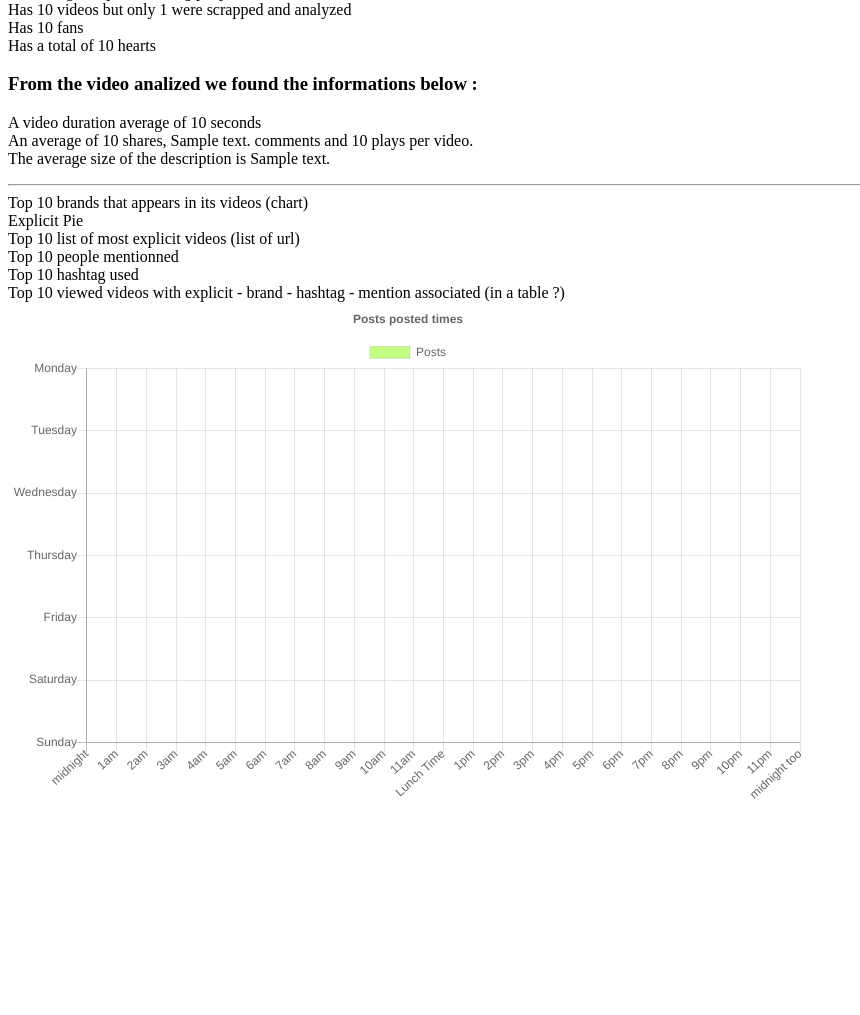
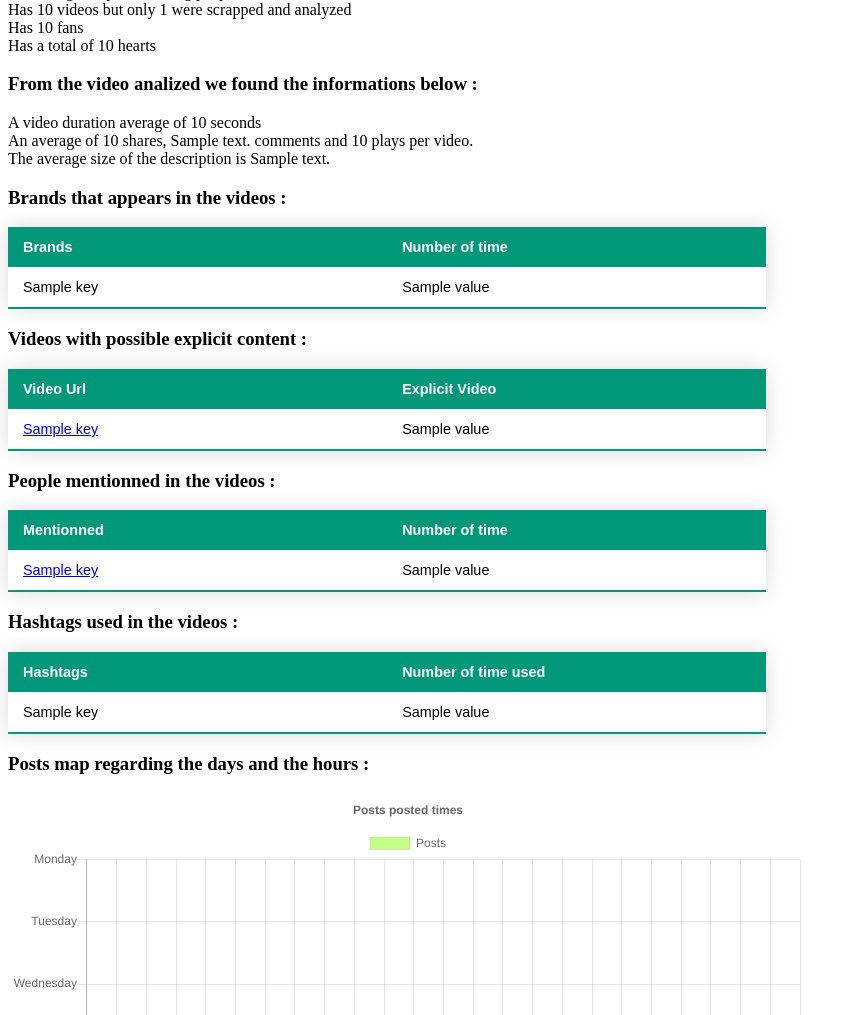
Before and after one commit to VictorLuc4/Social-Net-SCrap, a Flask app: template ffl/templates/custom.html in a window 1280 px wide. Shown: the part 341-1356 px from the top of the page, without its empty margins (0-860 px from the left). Before the commit the page ends 1140 px from the top, so only its background shows below. Run offline with Flask 2, Linux system fonts and the light colour scheme; the template is opened without the code that fills it: most values are stand-ins (such as "Sample title", 1, 10 or a date in 2020); form fields are guessed from the names that the template uses.

Commit message:
finished base user

```diff
--- a/ffl/app.py
+++ b/ffl/app.py
@@ -11,13 +11,18 @@ import utils
 from form import searchform
 
 from dotenv import load_dotenv
+
+app = Flask(__name__)
+SECRET_KEY = os.urandom(32)
+app.config['SECRET_KEY'] = SECRET_KEY
+
 load_dotenv()
 
 db_host = os.getenv('SNS_DB_HOST', '127.0.0.1')
 db_port = os.getenv('SNS_DB_PORT', 3630)
-db_user = os.getenv('SNS_DB_USER', '...')
-db_pass = os.getenv('SNS_DB_PASS', '...')
-db_name = os.getenv('SNS_DB_NAME', '...')
+db_user = os.getenv('SNS_DB_USER', 'toto')
+db_pass = os.getenv('SNS_DB_PASS', 'toto.')
+db_name = os.getenv('SNS_DB_NAME', 'toto')
 
 mydb = mysql.connector.connect(
     host = db_host,
@@ -30,9 +35,7 @@ mydb = mysql.connector.connect(
 
 cursor = mydb.cursor()
 
-SECRET_KEY = os.urandom(32)
-app = Flask(__name__)
-app.config['SECRET_KEY'] = SECRET_KEY
+
 
 @app.route("/", methods=['GET', 'POST'])
 def chart():
@@ -80,4 +83,9 @@ def custom(name="N/A"):
     userInfo = sqlquery.getUserInfo(cursor, name)
     videos = sqlquery.getUserVideos(cursor, name)
     videosInfo = utils.computeVideosInfo(videos)
-    return render_template('custom.html', form=searchForm, info=userInfo, vidinfo=videosInfo)
+    explicits = sqlquery.getExplicitVideoUrlFromUser(cursor, name)
+    hashtags = sqlquery.getHashtagsCountForUser(cursor, name)
+    mentions = sqlquery.getMentionsFromUser(cursor, name)
+    brands = sqlquery.getBrandsCountForUser(cursor, name)
+    return render_template('custom.html', form=searchForm, info=userInfo, vidinfo=videosInfo, \
+                            explicits=explicits, hashtags=hashtags, mentions=mentions, brands=brands)
--- /dev/null
+++ b/ffl/static/table.css
@@ -0,0 +1,43 @@
+.styled-table {
+    border-collapse: collapse;
+    margin: 10 0;
+    font-size: 0.9em;
+    font-family: sans-serif;
+    width: 60%;
+    box-shadow: 0 0 20px rgba(0, 0, 0, 0.15);
+}
+
+.styled-table thead tr {
+    background-color: #009879;
+    color: #ffffff;
+    text-align: left;
+}
+
+.styled-table th,
+.styled-table td {
+    padding: 12px 15px;
+}
+
+tbody {
+    display: block;
+    overflow: auto;
+    max-height: 200px;
+}
+
+thead, tbody tr {
+    display: table;
+    width: 100%;
+    table-layout: fixed;
+}
+
+.styled-table tbody tr {
+    border-bottom: 1px solid #dddddd;
+}
+
+.styled-table tbody tr:nth-of-type(even) {
+    background-color: #f3f3f3;
+}
+
+.styled-table tbody tr:last-of-type {
+    border-bottom: 2px solid #009879;
+}
--- a/ffl/templates/chart.html
+++ b/ffl/templates/chart.html
@@ -1,7 +1,7 @@
 {% extends "base.html" %}
 
 {% block content %}
-<link rel="stylesheet" href="static/styles.css">
+<link rel="stylesheet" href="/static/styles.css">
 
 <h1>General Overview</h1>
 <!-- bar chart canvas element -->
--- a/ffl/templates/custom.html
+++ b/ffl/templates/custom.html
@@ -1,6 +1,8 @@
 {% extends "base.html" %}
 
 {% block content %}
+<link rel="stylesheet" href="/static/table.css">
+
 <h1>Search result for : {{ info.nickname }} </h1>
 <div class="wrapper">
     <h3>Basic informations : </h3>
@@ -41,27 +43,93 @@
             The average size of the description is {{ vidinfo.descSize_av }}
         </p>
     </div>
-    <hr>
     <div>
-        Top 10 brands that appears in its videos (chart)
+        <h3>Brands that appears in the videos :</h3>
+        <table class="styled-table">
+            <thead>
+                <tr>
+                    <th>Brands</th>
+                    <th>Number of time</th>
+                </tr>
+            </thead>
+            <tbody>
+                {% for key, value in brands.items() %}
+                <tr>
+                    <td>{{key}}</td>
+                    <td>{{value}}</td>
+                </tr>
+                {% endfor %}
+            </tbody>
+        </table>
     </div>
     <div>
-        Explicit Pie
+        <h3>Videos with possible explicit content :</h3>
+        <table class="styled-table">
+            <thead>
+                <tr>
+                    <th>Video Url</th>
+                    <th>Explicit Video</th>
+                </tr>
+            </thead>
+            <tbody>
+                {% for key, value in explicits.items() %}
+                <tr>
+                    {% if value == 'N/A' %}
+                        <td>{{key}}</td>
+                    {% else %}
+                        <td><a href="{{key}}" target="_blank" rel="noopener noreferrer">{{key}}</a></td>
+                    {% endif %}
+                    <td>{{ value }}</td>
+                </tr>
+                {% endfor %}
+            </tbody>
+        </table>
     </div>
     <div>
-        Top 10 list of most explicit videos (list of url)
+        <h3>People mentionned in the videos : </h3>
+        <table class="styled-table">
+            <thead>
+                <tr>
+                    <th>Mentionned</th>
+                    <th>Number of time</th>
+                </tr>
+            </thead>
+            <tbody>
+                {% for key, value in mentions.items() %}
+                <tr>
+                    {% if value == 'N/A' %}
+                    <td>{{key}}</td>
+                    {% else %}
+                    <td><a href="https://www.tiktok.com/{{key}}" target="_blank" rel="noopener noreferrer">{{key}}</a></td>
+                    {% endif %}
+                    <td>{{value}}</td>
+                </tr>
+                {% endfor %}
+            </tbody>
+        </table>
     </div>
     <div>
-        Top 10 people mentionned
-    </div>
-    <div>
-        Top 10 hashtag used
-    </div>
-    <div>
-        Top 10 viewed videos with explicit - brand - hashtag - mention associated (in a table ?)
+        <h3>Hashtags used in the videos : </h3>
+        <table class="styled-table">
+            <thead>
+                <tr>
+                    <th>Hashtags</th>
+                    <th>Number of time used</th>
+                </tr>
+            </thead>
+            <tbody>
+                {% for key, value in hashtags.items() %}
+                <tr>
+                    <td>{{key}}</td>
+                    <td>{{ value }}</td>
+                </tr>
+                {% endfor %}
+            </tbody>
+        </table>
     </div>
 
     <div>
+        <h3>Posts map regarding the days and the hours : </h3>
         <canvas id="prefposttime" width="800" height="500"></canvas></br>
     </div>
 </div>
--- a/ffl/utils.py
+++ b/ffl/utils.py
@@ -70,5 +70,4 @@ def getBubbleFromDaysAndHours(days, hours):
         for x, z in val.items():
             bub.append({'x':x, 'y':y, 'r':z*5})
 
-    print(bub)
     return bub
```
Also changed, not shown: ffl/sqlquery.py (+57 -0 lines).
